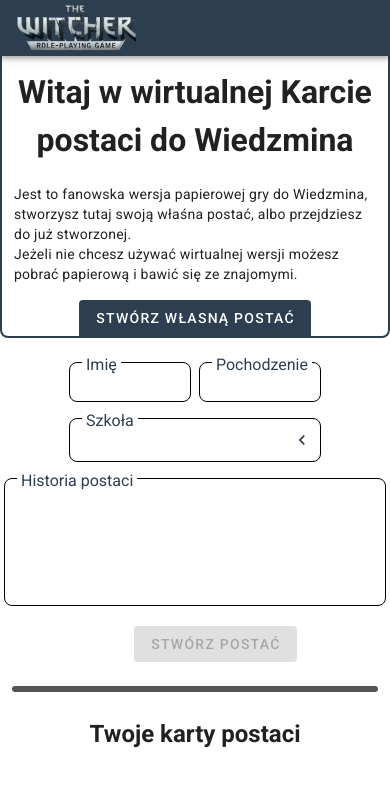
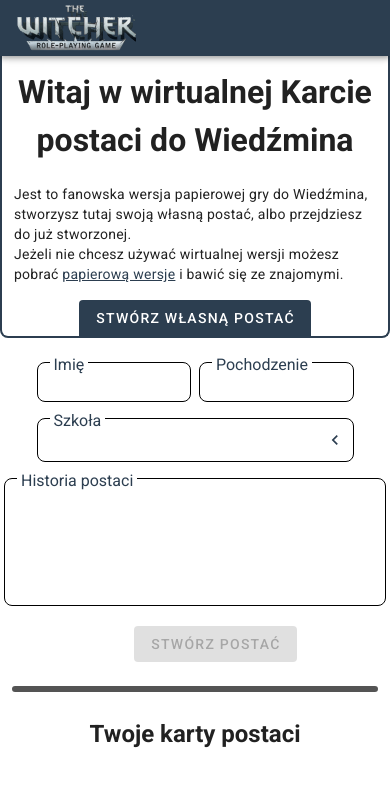
Before and after one commit to DzordzoMen/witcher-character-sheet, a Vue app: page / in a window 390 px wide. Both pictures are taken after a click on the button "STWÓRZ WŁASNĄ POSTAĆ". Shown: the top 786 px of the page. Built offline with nearby package versions, Linux system fonts and the light colour scheme.

Commit message:
- fixed text in home page - added anchor element with download paper version of sheet - changed size of name and origin cols on mobile devices

```diff
--- a/src/views/Home.vue
+++ b/src/views/Home.vue
@@ -3,13 +3,14 @@
     <v-row class="justify-center align-self-baseline">
       <v-col cols="12" lg="10" class="about-section pb-0">
         <h1 class="text-center pb-5">
-          Witaj w wirtualnej Karcie postaci do Wiedzmina
+          Witaj w wirtualnej Karcie postaci do Wiedźmina
         </h1>
         <p class="body-2">
-          Jest to fanowska wersja papierowej gry do Wiedzmina, stworzysz tutaj
-          swoją właśna postać, albo przejdziesz do już stworzonej. <br />
+          Jest to fanowska wersja papierowej gry do Wiedźmina, stworzysz tutaj
+          swoją własną postać, albo przejdziesz do już stworzonej. <br />
           Jeżeli nie chcesz używać wirtualnej wersji możesz pobrać
-          papierową i bawić się ze znajomymi.
+          <a href="/character-sheet.pdf" download="character-sheet">papierową wersje</a>
+          i bawić się ze znajomymi.
         </p>
 
         <v-btn
@@ -22,24 +23,23 @@
       </v-col>
 
       <v-expand-transition>
-        <!-- TODO debug col size on small and extra large -->
         <v-col cols="12" md="10" lg="7" class="pa-0 px-1" v-show="showForm">
           <v-row dense class="justify-center mt-5 mb-2">
-            <v-col cols="4">
+            <v-col cols="5" md="4">
               <base-field v-model="form.name">
                 <template #label>
                   Imię
                 </template>
               </base-field>
             </v-col>
-            <v-col cols="4">
+            <v-col cols="5" md="4">
               <base-field v-model="form.origin">
                 <template #label>
                   Pochodzenie
                 </template>
               </base-field>
             </v-col>
-            <v-col cols="8" md="4" lg="4" :class="$vuetify.breakpoint.smAndDown && 'pt-3'">
+            <v-col cols="10" md="4" lg="4" :class="$vuetify.breakpoint.smAndDown && 'pt-3'">
               <base-field v-model="form.school">
                 <template #label>
                   Szkoła
```
Also changed, not shown: 1 other file (tests, documents, lock files or other folders).
